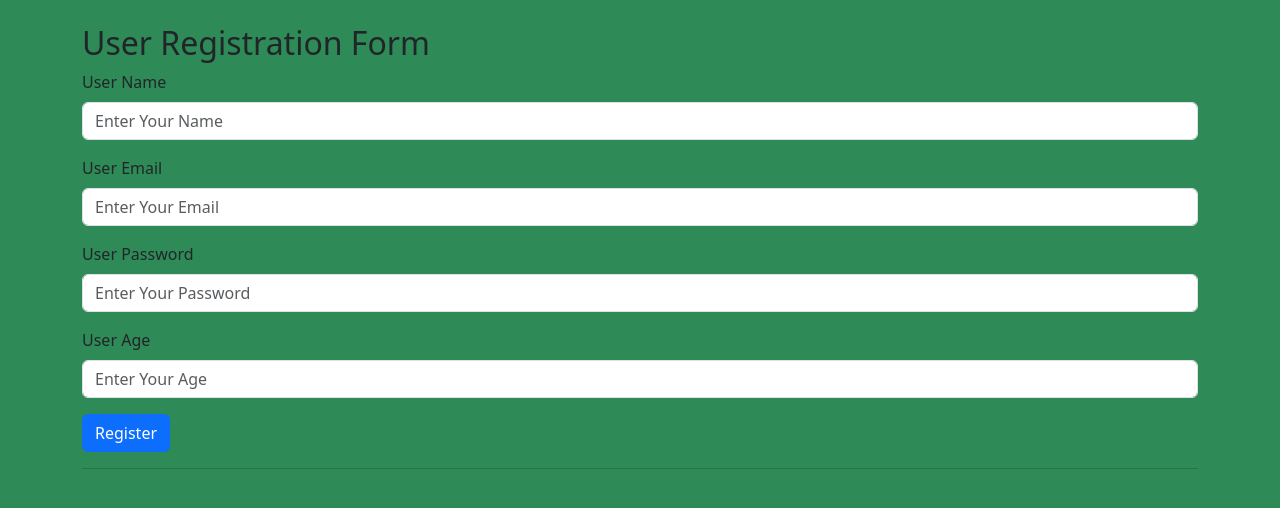
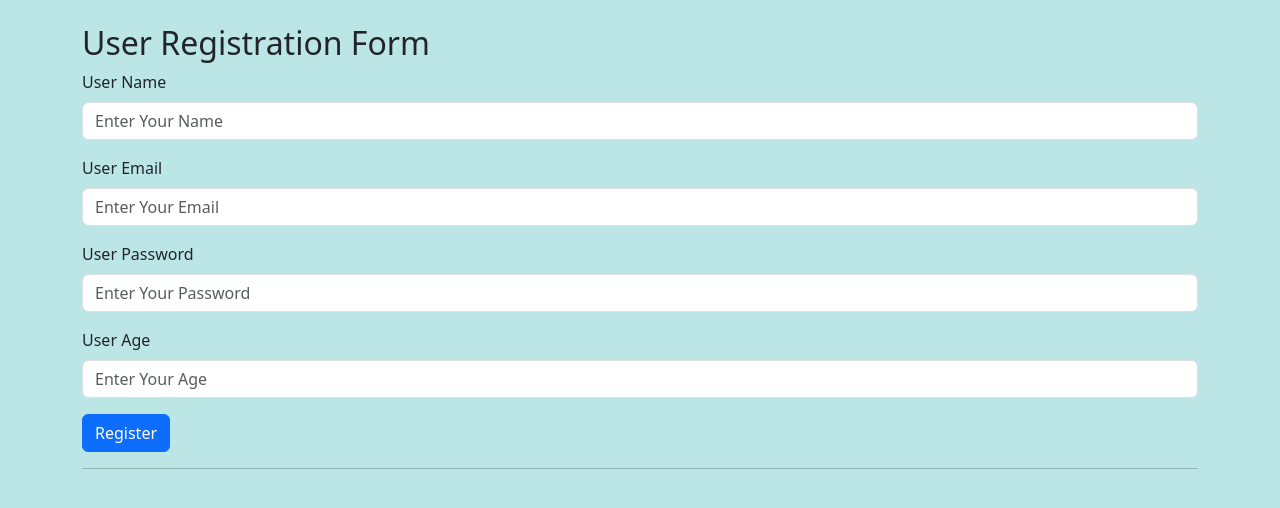
Before and after one commit to vinayak17102003/DjangoCrud, a Django app: page /form/ in a window 1280 px wide. Shown: the top 508 px of the page. Run offline with Django 5.2, Linux system fonts and the light colour scheme; data comes from the database, SQL or seed files in the repository.

Commit message:
Change background color to #bce6e6

```diff
--- a/TestProject1/static/css/style.css
+++ b/TestProject1/static/css/style.css
@@ -1,4 +1,4 @@
 body
 {
-    background-color: seagreen;
+    background-color: #bce6e6;
 }
```
